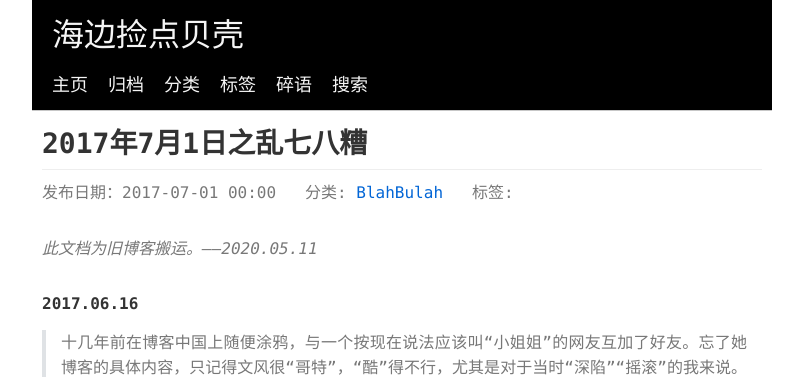
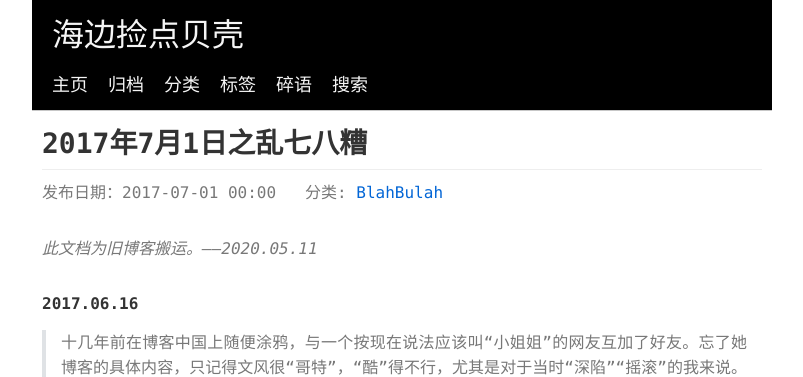
Before and after one commit to xienotes/xienotes.github.io, a Jekyll site: the page built from _posts/2017-07-01-misc.md, in a window 1280 px wide and 900 px high. Shown: the top 377 px of the window, without its empty margins (238-1041 px from the left). Built offline with Jekyll 4.4.1, drawn with Linux system fonts in a browser that asks for light colours.

Commit message:
minor change

```diff
--- a/_layouts/post.html
+++ b/_layouts/post.html
@@ -14,13 +14,13 @@
         <div class="post-metadata" >
         <span>
              发布日期：{{ page.date | date: "%Y-%m-%d %H:%M" }}
-            {% if page.category %}
+            {% if page.category.size > 0 %}
                 <span>
                     &thinsp; 分类:
                     <a class="post-category" href="{{ site.baseurl }}/categories.html#{{ page.category | slugify | strip }}">{{ page.category | strip }}</a>
                 </span>
             {% endif %}
-            {% if page.tags %}
+            {% if page.tags.size > 0 %}
                 <span>
                     &ensp; 标签:&nbsp;
                     {% for tags in page.tags %}
--- a/_posts/2017-07-01-misc.md
+++ b/_posts/2017-07-01-misc.md
@@ -2,7 +2,6 @@
 layout: post
 title: 2017年7月1日之乱七八糟
 date: 2017-07-01 00:00
-tags:
 category: BlahBulah
 note: "此文档为旧博客搬运。——2020.05.11"
 ---
```
